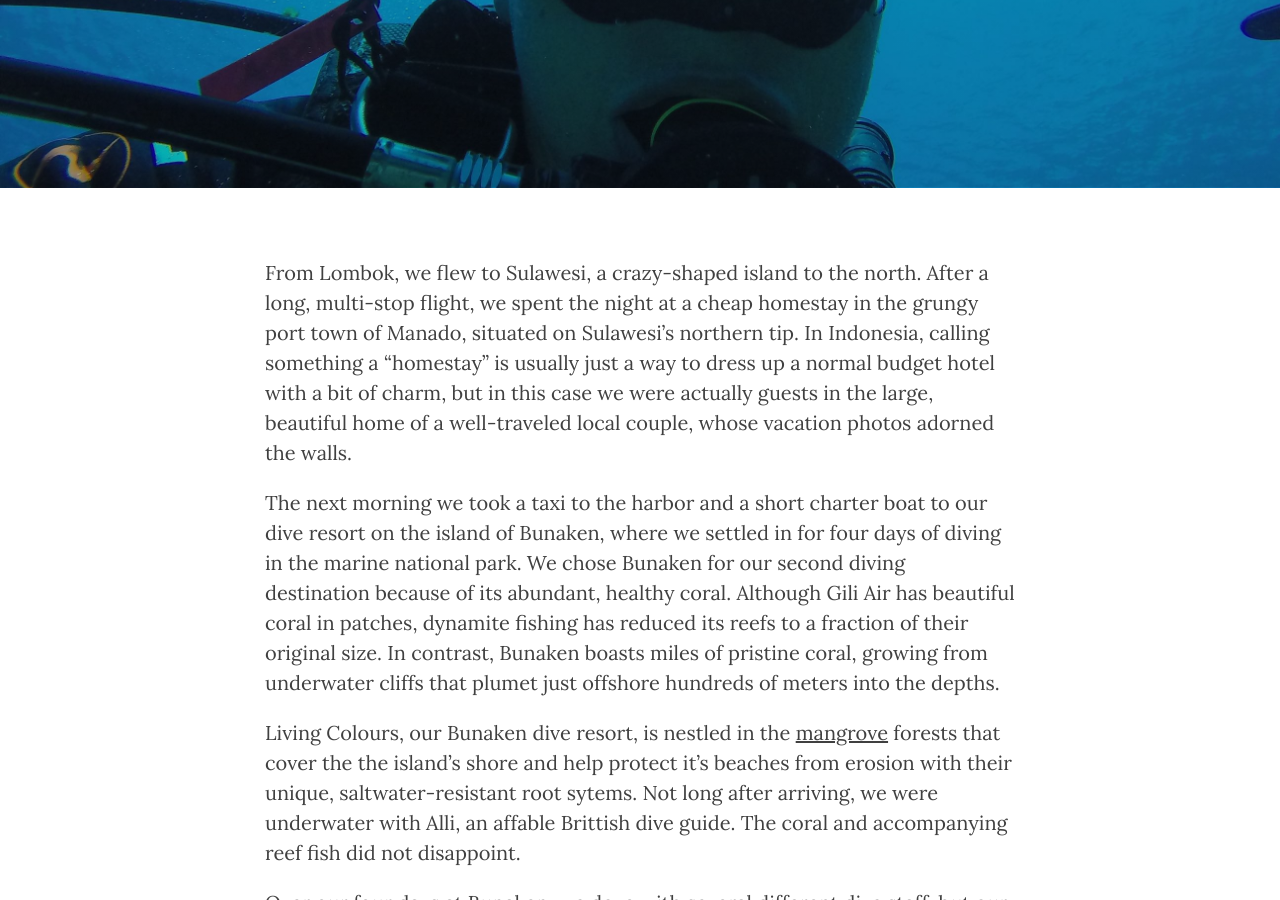
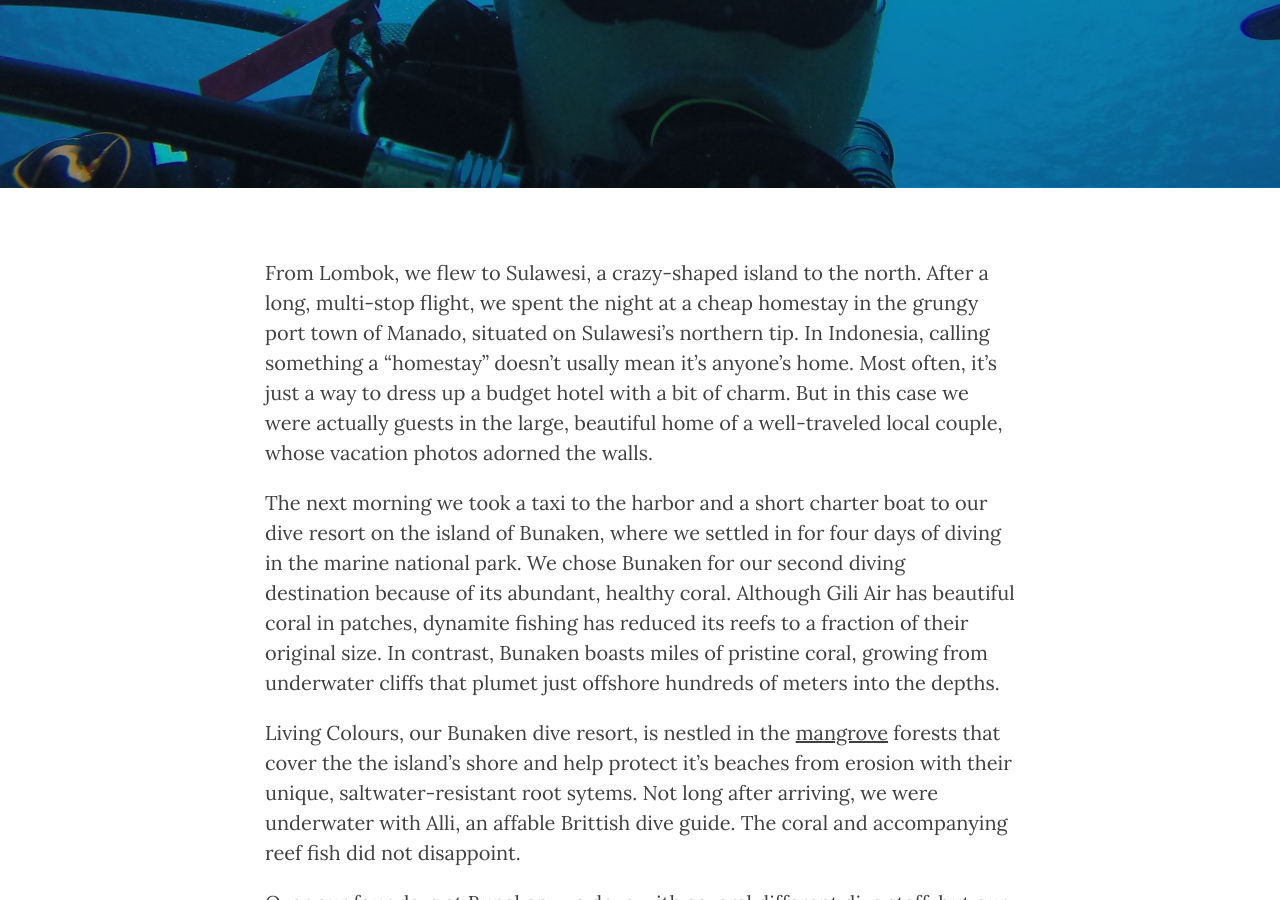
Before and after one commit to michaelsteffen/steffen-adventures, a Jekyll site: the page built from _posts/2015-06-14-bunaken.md, in a window 1280 px wide and 900 px high, scrolled down 345 px. Built offline with Jekyll 4.4.1, drawn with Linux system fonts in a browser that asks for light colours; nearby versions of some CDN libraries.

Commit message:
tweak homestay language

```diff
--- a/_posts/2015-06-14-bunaken.md
+++ b/_posts/2015-06-14-bunaken.md
@@ -7,7 +7,7 @@ lat: 		1.6164
 lon: 		124.7792
 ---
 
-From Lombok, we flew to Sulawesi, a crazy-shaped island to the north. After a long, multi-stop flight, we spent the night at a cheap homestay in the grungy port town of Manado, situated on Sulawesi's northern tip. In Indonesia, calling something a "homestay" is usually just a way to dress up a normal budget hotel with a bit of charm, but in this case we were actually guests in the large, beautiful home of a well-traveled local couple, whose vacation photos adorned the walls.
+From Lombok, we flew to Sulawesi, a crazy-shaped island to the north. After a long, multi-stop flight, we spent the night at a cheap homestay in the grungy port town of Manado, situated on Sulawesi's northern tip. In Indonesia, calling something a "homestay" doesn't usally mean it's anyone's home. Most often, it's just a way to dress up a  budget hotel with a bit of charm. But in this case we were actually guests in the large, beautiful home of a well-traveled local couple, whose vacation photos adorned the walls.
 
 The next morning we took a taxi to the harbor and a short charter boat to our dive resort on the island of Bunaken, where we settled in for four days of diving in the marine national park. We chose Bunaken for our second diving destination because of its abundant, healthy coral. Although Gili Air has beautiful coral in patches, dynamite fishing has reduced its reefs to a fraction of their original size.  In contrast, Bunaken boasts miles of pristine coral, growing from underwater cliffs that plumet just offshore hundreds of meters into the depths.
 
```
